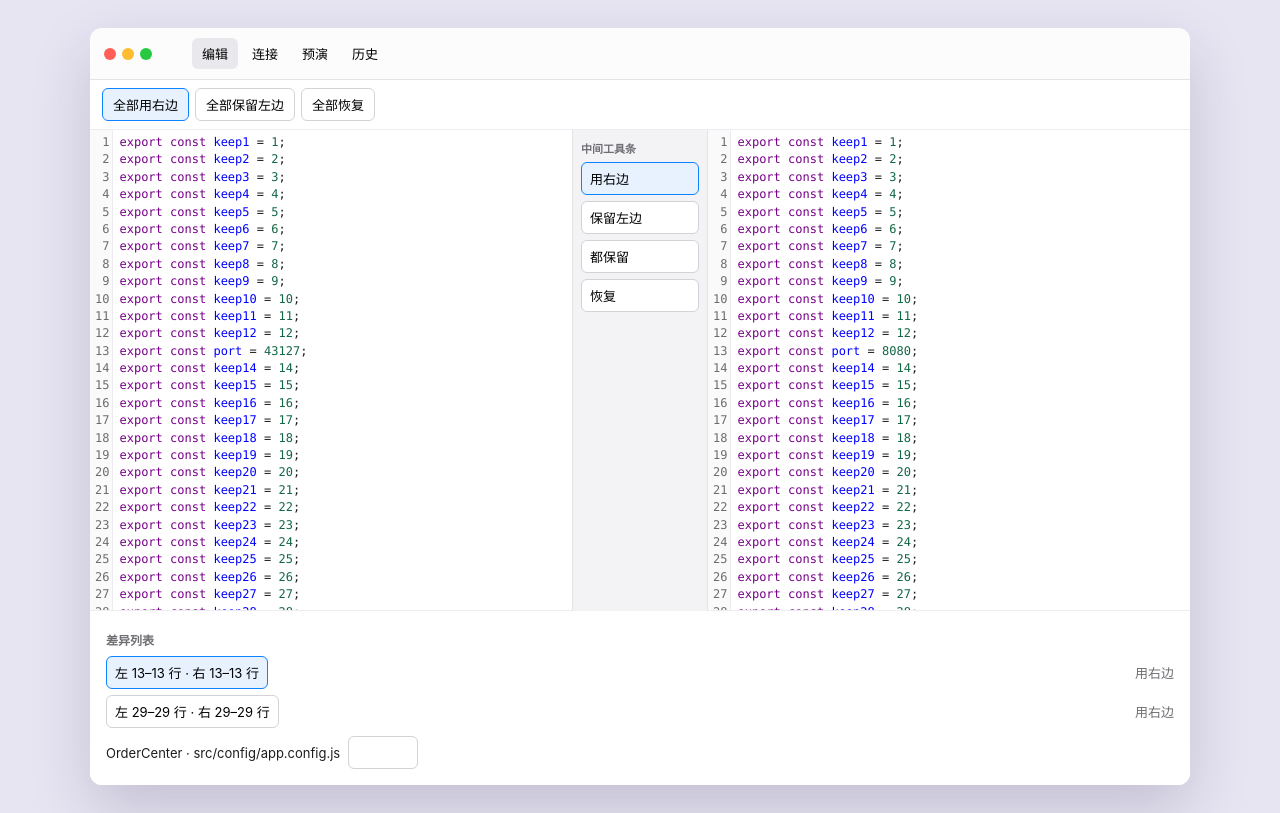
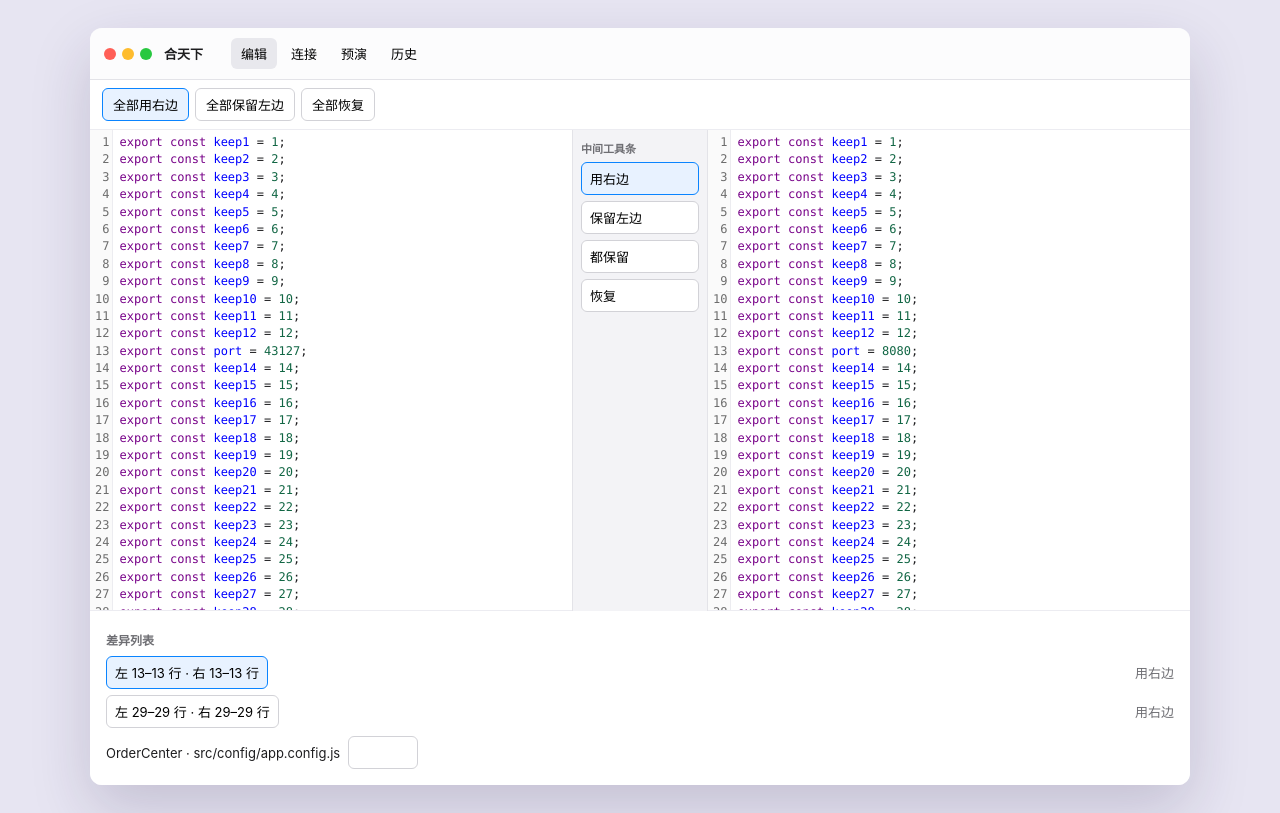
Before and after one commit to sunKit-io/hetianxia, a React (Vite) app: page / in a window 1280 px wide. Built offline with nearby package versions, Linux system fonts and the light colour scheme.

Commit message:
fix: show 合天下 when no project is open
The edit and preview title was blank. External and pending file
lists start empty instead of demo paths. History keeps the 10-run
and 30-day line because those are the backup retention defaults.

Co-authored-by: 孙国庆 <873235315@qq.com>

```diff
--- a/src/App.tsx
+++ b/src/App.tsx
@@ -9,7 +9,6 @@ import { ALPINE, UNKNOWN, UBUNTU, canContinue, connectionSubtitle, systemTypeLab
 import { Text } from "./plain";
 import {
   DETAIL_DELETED,
-  DETAIL_MODIFIED,
   OVERWRITE_PENDING,
   OVERWRITE_PENDING_NOTE,
   RESUME_AGAIN,
@@ -95,12 +94,9 @@ const HOSTS: Host[] = [
   },
 ];
 
-const EXTERNAL_FILES: ResumeFile[] = [
-  { path: "src/routes.js", detail: DETAIL_MODIFIED },
-  { path: "public/old-banner.png", detail: DETAIL_DELETED },
-];
+const EXTERNAL_FILES: ResumeFile[] = [];
 
-const PENDING_FILES = ["src/legacy/cache.js", "config/local.env"];
+const PENDING_FILES: ConflictFile[] = [];
 
 export function App() {
   const [page, setPage] = useState<Page>("edit");
@@ -114,7 +110,7 @@ export function App() {
   const [bootError, setBootError] = useState<string | null>(null);
   const [externalFiles, setExternalFiles] = useState<ConflictFile[]>(EXTERNAL_FILES);
   const [externalTitle, setExternalTitle] = useState(resumeConflictTitle(EXTERNAL_FILES));
-  const [pendingFiles, setPendingFiles] = useState<ConflictFile[]>(PENDING_FILES.map((path) => ({ path, detail: DETAIL_MODIFIED })));
+  const [pendingFiles, setPendingFiles] = useState<ConflictFile[]>(PENDING_FILES);
   const [rollbackFiles, setRollbackFiles] = useState<ConflictFile[]>([]);
   const [rollbackAt, setRollbackAt] = useState(0);
   const host = HOSTS.find((h) => h.id === hostId) ?? HOSTS[0];
@@ -194,7 +190,7 @@ export function App() {
             <i /><i /><i />
           </span>
           <div className="titleblock">
-            <strong>{page === "ssh" ? "SSH 连接" : page === "history" ? "历史记录" : ""}</strong>
+            <strong>{page === "ssh" ? "SSH 连接" : page === "history" ? "历史记录" : "合天下"}</strong>
             <span>{page === "ssh" ? `${HOSTS.length} 个连接` : page === "history" ? "保留最近 10 次 · 超过 30 天自动清理" : ""}</span>
           </div>
           <nav className="pages">
```
